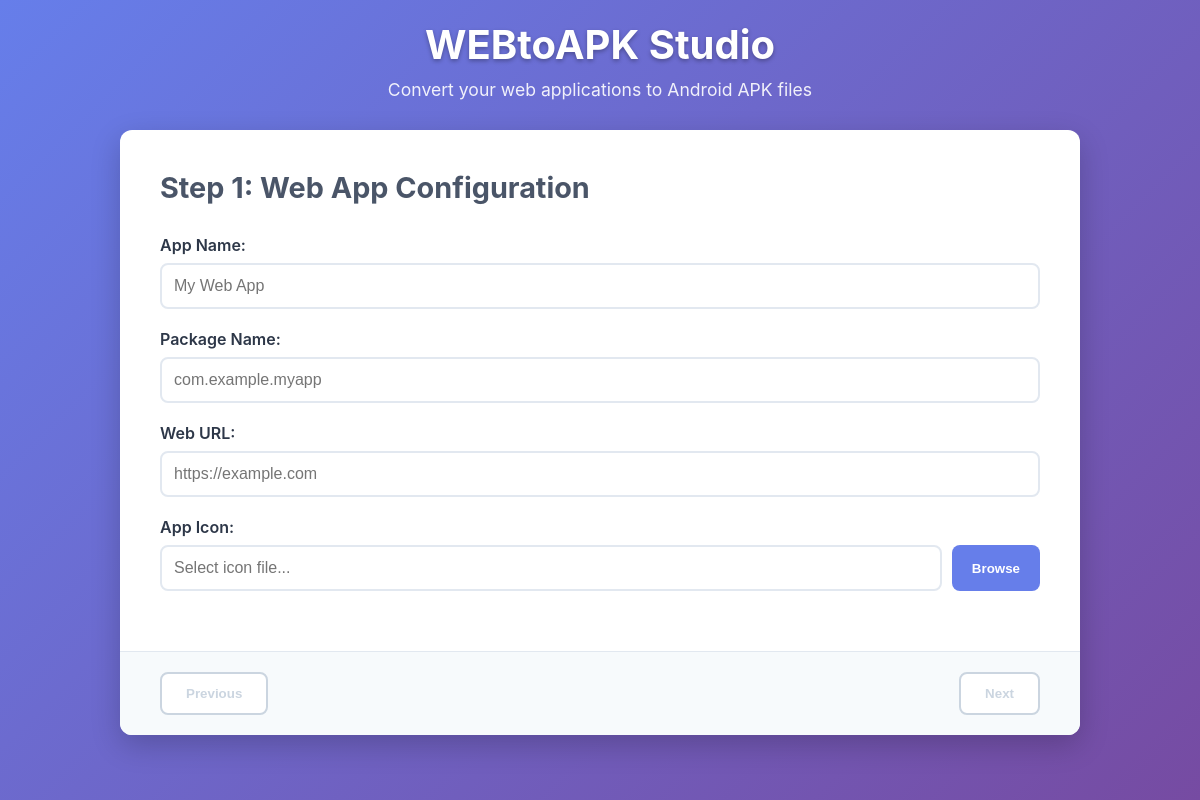
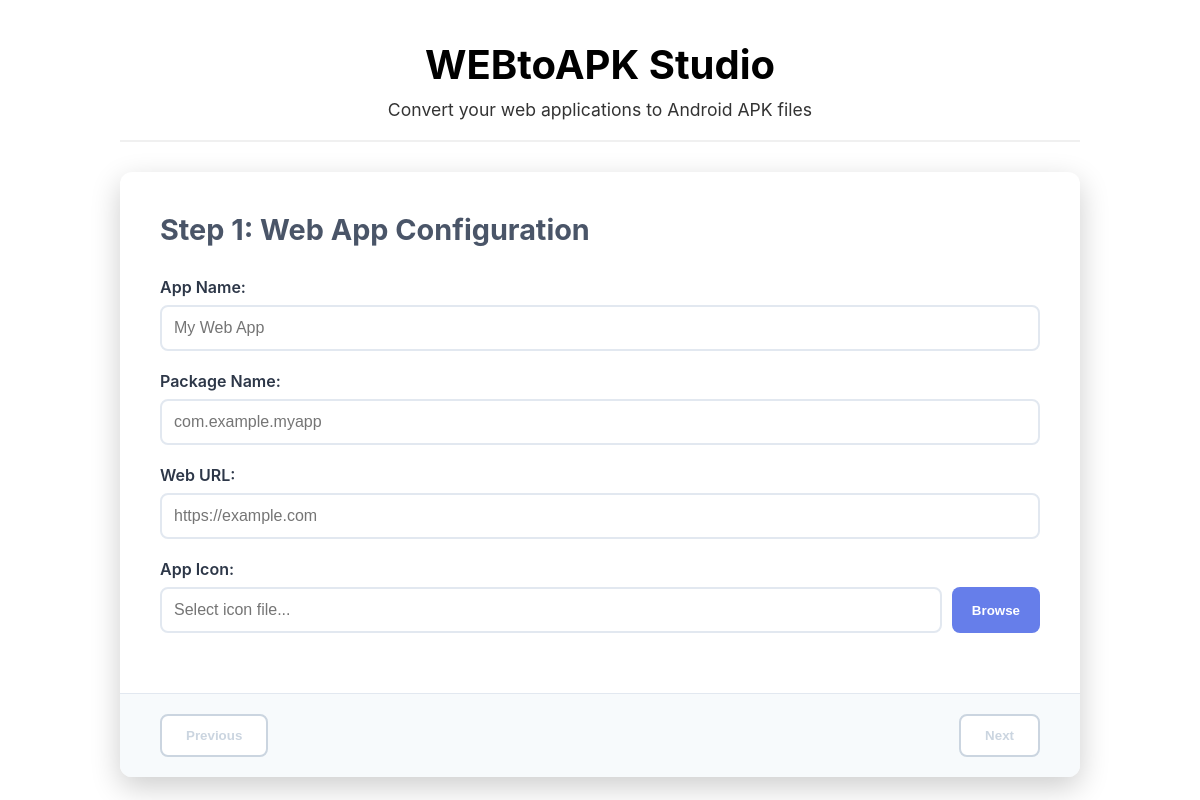
Before and after one commit to Uwami-Mgxekwa/WEBtoAPK_Studio, an Electron app: page webtoapk-electron/src/renderer/index.html in a window 1200 px wide. Drawn offline with Linux system fonts and the light colour scheme.

Commit message:
Electron updates

```diff
--- a/webtoapk-electron/src/renderer/styles.css
+++ b/webtoapk-electron/src/renderer/styles.css
@@ -6,9 +6,9 @@
 
 body {
     font-family: -apple-system, BlinkMacSystemFont, 'Segoe UI', Roboto, sans-serif;
-    background: linear-gradient(135deg, #667eea 0%, #764ba2 100%);
+    background: #ffffff;
     min-height: 100vh;
-    color: #333;
+    color: #000000;
 }
 
 .app-container {
@@ -19,19 +19,21 @@ body {
 
 .app-header {
     text-align: center;
-    color: white;
+    color: #000000;
     margin-bottom: 30px;
+    padding: 20px 0;
+    border-bottom: 2px solid #f0f0f0;
 }
 
 .app-header h1 {
     font-size: 2.5rem;
     margin-bottom: 10px;
-    text-shadow: 0 2px 4px rgba(0,0,0,0.3);
+    font-weight: 700;
 }
 
 .app-header p {
     font-size: 1.1rem;
-    opacity: 0.9;
+    color: #333333;
 }
 
 .main-content {
```
Also changed, not shown: webtoapk-electron/package.json (+11 -3 lines), 1 other file.
